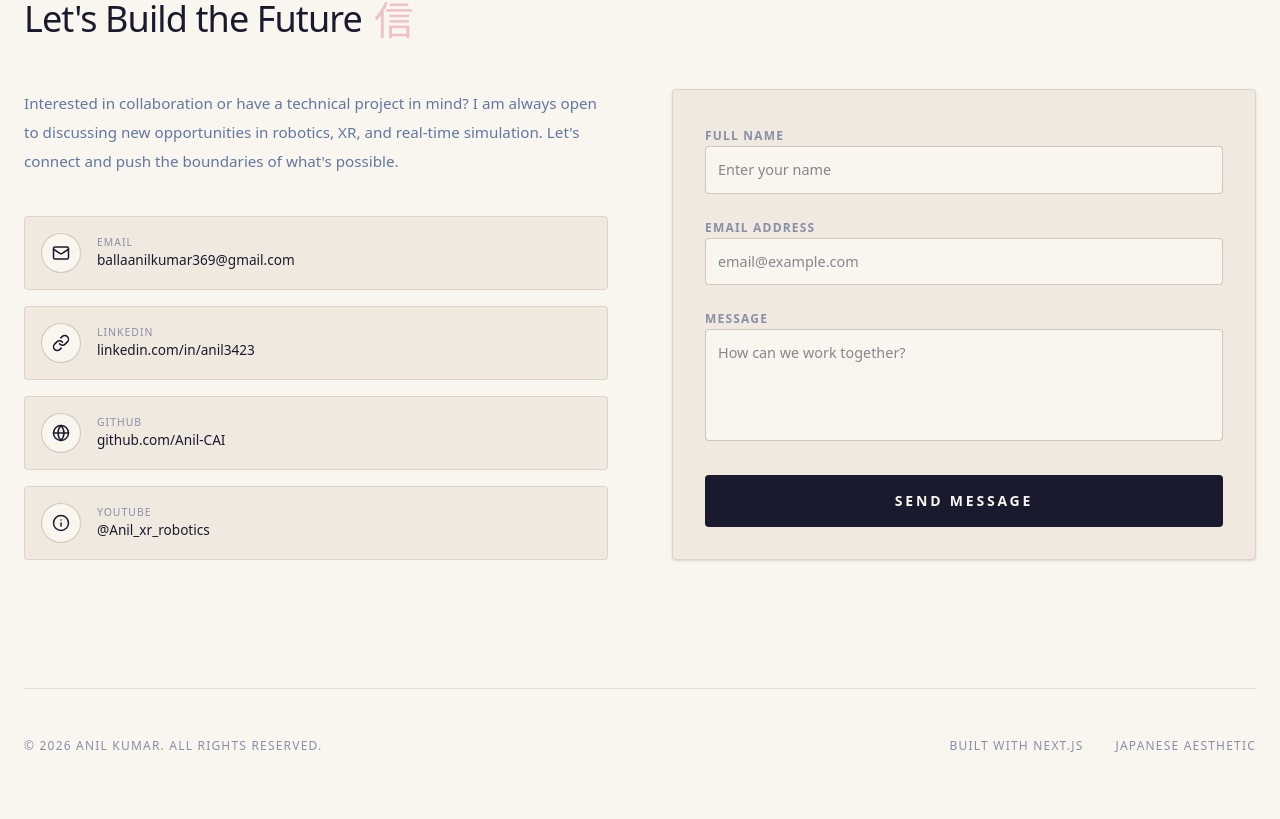
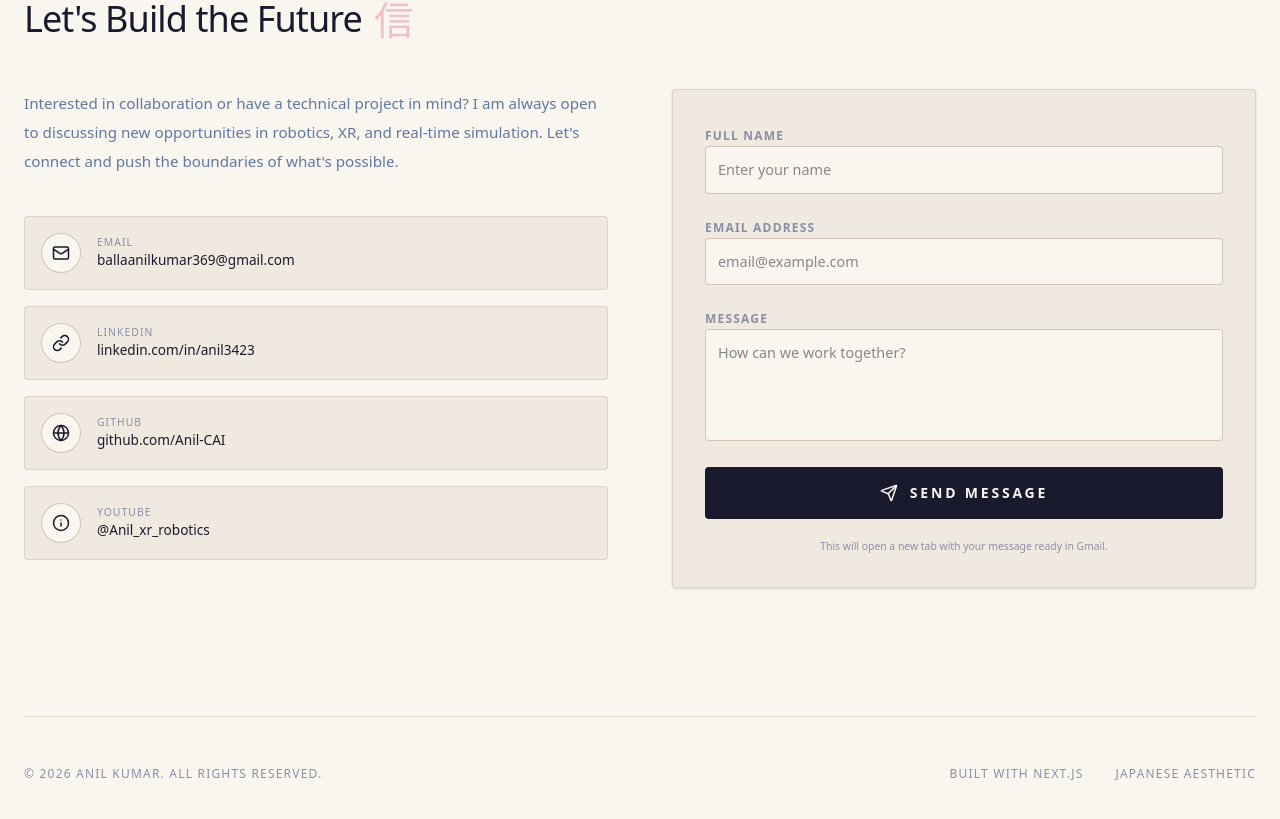
Before and after one commit to Anil-CAI/portfolio, a Next.js app: page / in a window 1280 px wide. Shown: the part 7240-8059 px from the top of the page. Built offline with nearby package versions, Linux system fonts and the light colour scheme.

Commit message:
Add files via upload

```diff
--- a/src/components/sections/Contact.tsx
+++ b/src/components/sections/Contact.tsx
@@ -2,7 +2,7 @@
 
 import { motion } from "framer-motion";
 import SectionHeader from "../ui/SectionHeader";
-import { Mail, Link, Globe, Info } from "lucide-react";
+import { Mail, Link, Globe, Info, Send } from "lucide-react";
 import { useState } from "react";
 
 const socialLinks = [
@@ -18,14 +18,24 @@ export default function Contact() {
     email: "",
     message: ""
   });
+  const [status, setStatus] = useState<"idle" | "sending" | "success">("idle");
 
   const handleSubmit = (e: React.FormEvent) => {
     e.preventDefault();
+    setStatus("sending");
+
     const { name, email, message } = formData;
-    const subject = `Portfolio Message from ${name}`;
-    const body = `Name: ${name}\nEmail: ${email}\n\nMessage:\n${message}`;
-    const mailtoUrl = `mailto:ballaanilkumar369@gmail.com?subject=${encodeURIComponent(subject)}&body=${encodeURIComponent(body)}`;
-    window.location.href = mailtoUrl;
+    const subject = encodeURIComponent(`Portfolio Inquiry from ${name}`);
+    const body = encodeURIComponent(`Name: ${name}\nEmail: ${email}\n\nMessage:\n${message}`);
+
+    // Using Gmail web compose as a primary fallback to avoid desktop app (Thunderbird) popups
+    const gmailUrl = `https://mail.google.com/mail/?view=cm&fs=1&to=ballaanilkumar369@gmail.com&su=${subject}&body=${body}`;
+
+    // Open in a new tab
+    window.open(gmailUrl, '_blank');
+
+    setStatus("success");
+    setTimeout(() => setStatus("idle"), 3000);
   };
 
   const handleChange = (e: React.ChangeEvent<HTMLInputElement | HTMLTextAreaElement>) => {
@@ -114,9 +124,18 @@ export default function Contact() {
                   className="w-full p-3 bg-washi border border-border-strong rounded-sm focus:border-sakura-deep outline-none text-[0.9rem] transition-colors resize-none"
                 ></textarea>
               </div>
-              <button type="submit" className="btn-primary w-full py-4 mt-2 font-bold tracking-[0.2em]">
-                SEND MESSAGE
+              <button
+                type="submit"
+                disabled={status !== "idle"}
+                className={`btn-primary w-full py-4 mt-2 font-bold tracking-[0.2em] flex items-center justify-center gap-3 transition-all ${status === "success" ? "bg-green-600 border-green-700" : ""}`}
+              >
+                {status === "idle" && <><Send size={18} /> SEND MESSAGE</>}
+                {status === "sending" && "PREPARING MAIL..."}
+                {status === "success" && "OPENED IN GMAIL"}
               </button>
+              <p className="text-[0.65rem] text-mist text-center mt-4">
+                This will open a new tab with your message ready in Gmail.
+              </p>
             </form>
           </div>
         </div>
```
